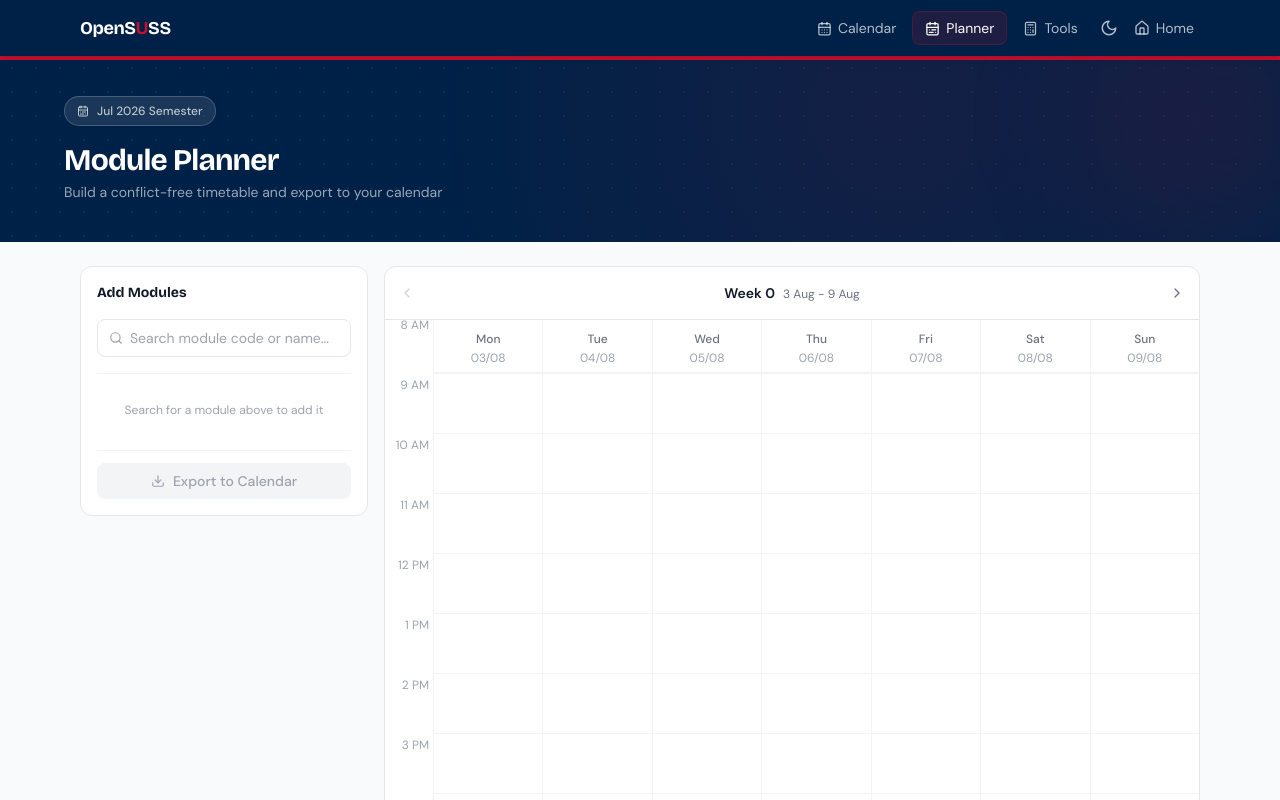
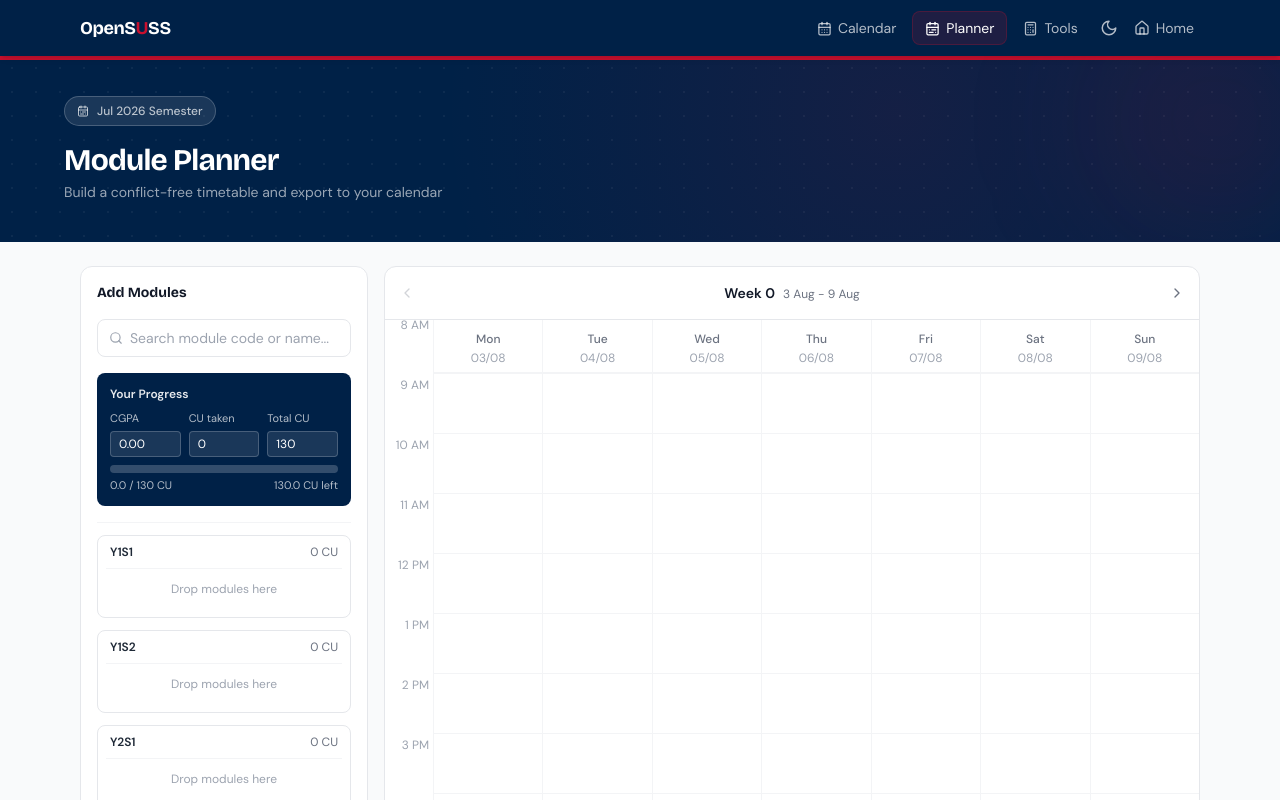
Before and after one commit to jungyongjy/opensuss, a React (Vite) app: page /planner in a window 1280 px wide. Shown: the top 800 px of the page. Built offline with nearby package versions, Linux system fonts and the light colour scheme.

Commit message:
feat: add semester-grouped planner modules with drag ordering

```diff
--- a/src/components/planner/SelectedModules.jsx
+++ b/src/components/planner/SelectedModules.jsx
@@ -1,21 +1,73 @@
-import { X, ChevronDown, Check } from 'lucide-react'
+import { X, ChevronDown, Check, GripVertical } from 'lucide-react'
 
-export default function SelectedModules({ modules, onRemove, onPickCRN }) {
-  if (modules.length === 0) {
-    return (
-      <p className="text-xs text-gray-400 dark:text-gray-500 text-center py-4">
-        Search for a module above to add it
-      </p>
-    )
+export default function SelectedModules({
+  modules,
+  semesters,
+  onRemove,
+  onPickCRN,
+  onMoveModule,
+  onAssignSemester,
+  onAddSemester,
+}) {
+  const bySemester = semesters.map(semester => ({
+    ...semester,
+    modules: modules.filter(m => m.semesterId === semester.id).sort((a, b) => (a.semesterOrder || 0) - (b.semesterOrder || 0)),
+  }))
+
+  function handleDropToSemester(e, semesterId) {
+    e.preventDefault()
+    const code = e.dataTransfer.getData('text/plain')
+    if (!code) return
+    onMoveModule(code, semesterId, null)
+  }
+
+  function handleDropToIndex(e, semesterId, targetIndex) {
+    e.preventDefault()
+    e.stopPropagation()
+    const code = e.dataTransfer.getData('text/plain')
+    if (!code) return
+    onMoveModule(code, semesterId, targetIndex)
   }
 
   return (
-    <ul className="flex flex-col gap-2">
-      {modules.map(({ courseCode, name, crn, color }) => (
+    <div className="flex flex-col gap-3">
+      {bySemester.map(({ id, label, modules: semesterModules }) => {
+        const semesterCU = semesterModules.reduce((sum, m) => sum + (m.cu || 0), 0)
+        return (
+          <section
+            key={id}
+            className="rounded-lg border border-gray-200 dark:border-gray-600 bg-white dark:bg-gray-700 p-2"
+            onDragOver={e => e.preventDefault()}
+            onDrop={e => handleDropToSemester(e, id)}
+          >
+            <div className="flex items-center justify-between px-1 pb-2 border-b border-gray-100 dark:border-gray-600">
+              <h3 className="text-xs font-semibold text-gray-800 dark:text-gray-100">{label}</h3>
+              <span className="text-xs text-gray-500 dark:text-gray-300">{semesterCU} CU</span>
+            </div>
+
+            {semesterModules.length === 0 ? (
+              <p className="text-xs text-gray-400 dark:text-gray-500 text-center py-3">Drop modules here</p>
+            ) : (
+              <ul className="mt-2 flex flex-col gap-2">
+                {semesterModules.map(({ courseCode, name, crn, color }, index) => (
                   <li
                     key={courseCode}
-          className="rounded-lg border border-gray-200 dark:border-gray-600 bg-white dark:bg-gray-700 p-2.5 flex items-start gap-2"
+                    draggable
+                    onDragStart={e => {
+                      e.dataTransfer.effectAllowed = 'move'
+                      e.dataTransfer.setData('text/plain', courseCode)
+                    }}
+                    onDragOver={e => e.preventDefault()}
+                    onDrop={e => handleDropToIndex(e, id, index)}
+                    className="rounded-lg border border-gray-200 dark:border-gray-600 bg-white dark:bg-gray-800 p-2.5 flex items-start gap-2"
                   >
+                    <button
+                      type="button"
+                      className="mt-0.5 shrink-0 text-gray-400 cursor-grab active:cursor-grabbing"
+                      aria-label={`Drag ${courseCode}`}
+                    >
+                      <GripVertical size={14} />
+                    </button>
                     <span className="mt-0.5 shrink-0 w-3 h-3 rounded-full" style={{ backgroundColor: color }} />
 
                     <div className="flex-1 min-w-0">
@@ -24,9 +76,10 @@ export default function SelectedModules({ modules, onRemove, onPickCRN }) {
                       </div>
                       {name && <p className="text-xs text-gray-500 dark:text-gray-400 truncate">{name}</p>}
 
+                      <div className="mt-1.5 flex flex-wrap items-center gap-1.5">
                         <button
                           onClick={() => onPickCRN(courseCode)}
-              className={`mt-1.5 inline-flex items-center gap-1 text-xs rounded px-2 py-0.5 transition-colors ${
+                          className={`inline-flex items-center gap-1 text-xs rounded px-2 py-0.5 transition-colors ${
                             crn
                               ? 'bg-green-50 dark:bg-green-900/20 text-green-700 dark:text-green-400 border border-green-200 dark:border-green-800'
                               : 'bg-amber-50 dark:bg-amber-900/20 text-amber-700 dark:text-amber-400 border border-amber-200 dark:border-amber-800 hover:bg-amber-100'
@@ -44,6 +97,19 @@ export default function SelectedModules({ modules, onRemove, onPickCRN }) {
                             </>
                           )}
                         </button>
+
+                        <select
+                          value={id}
+                          onChange={e => onAssignSemester(courseCode, e.target.value)}
+                          className="text-xs rounded border border-gray-200 dark:border-gray-600 bg-white dark:bg-gray-700 text-gray-700 dark:text-gray-200 px-1.5 py-0.5"
+                        >
+                          {semesters.map(sem => (
+                            <option key={sem.id} value={sem.id}>
+                              {sem.label}
+                            </option>
+                          ))}
+                        </select>
+                      </div>
                     </div>
 
                     <button
@@ -56,5 +122,21 @@ export default function SelectedModules({ modules, onRemove, onPickCRN }) {
                   </li>
                 ))}
               </ul>
+            )}
+          </section>
+        )
+      })}
+
+      {modules.length === 0 && (
+        <p className="text-xs text-gray-400 dark:text-gray-500 text-center py-2">Search for a module above to add it</p>
+      )}
+
+      <button
+        onClick={onAddSemester}
+        className="w-full rounded-lg border border-dashed border-gray-300 dark:border-gray-600 text-xs text-gray-500 dark:text-gray-300 py-2 hover:bg-gray-50 dark:hover:bg-gray-700 transition-colors"
+      >
+        + Add semester
+      </button>
+    </div>
   )
 }
--- a/src/data/links.js
+++ b/src/data/links.js
@@ -17,6 +17,7 @@ export const categories = [
       { name: 'Academic Calendar', description: 'Key dates, semester start and end, exam periods for all programmes', href: '/academic-calendar', internal: true, group: 'Shortcuts' },
       { name: 'Academic Tools', description: 'CGPA Simulator, OCAS Calculator — simulate grades and calculate scores', href: '/tools', internal: true, group: 'Shortcuts' },
       { name: 'iSmart-Guide', description: 'Digital textbooks and study guides for your courses', href: 'https://isg.suss.edu.sg/', portalPath: null, group: 'Shortcuts' },
+      { name: 'ADLeS', description: 'Access online learning support resources and services', href: 'https://adles.suss.edu.sg/', portalPath: null, group: 'Shortcuts' },
       { name: 'Canvas', description: 'Course materials, submissions, grades', href: 'https://canvas.suss.edu.sg', portalPath: null, group: 'Canvas' },
       { name: 'Canvas Calendar', description: 'Deadlines across all courses', href: 'https://canvas.suss.edu.sg/calendar', portalPath: null, group: 'Canvas' },
       { name: 'Canvas Inbox', description: 'Messages from tutors and lecturers', href: 'https://canvas.suss.edu.sg/conversations', portalPath: null, group: 'Canvas' },
--- a/src/pages/PlannerPage.jsx
+++ b/src/pages/PlannerPage.jsx
@@ -15,10 +15,29 @@ import eveningData from '../data/timetables/jul-2026-evening.json'
 import moduleData from '../data/timetables/BAS-MAJ1.json'
 import overridesCsv from '../data/timetables/BAS-MAJ1.overrides.csv?raw'
 
+function makeSemesterLabel(index) {
+  const year = Math.floor(index / 2) + 1
+  const sem = (index % 2) + 1
+  return `Y${year}S${sem}`
+}
+
+function createInitialSemesters(count = 8) {
+  return Array.from({ length: count }, (_, i) => ({ id: `sem-${i + 1}`, label: makeSemesterLabel(i) }))
+}
+
+function toNumber(value, fallback = 0) {
+  const n = Number(value)
+  return Number.isFinite(n) ? n : fallback
+}
+
 export default function PlannerPage() {
   const [selectedModules, setSelectedModules] = useState([])
   const [pickerTarget, setPickerTarget] = useState(null)
   const [gateTarget, setGateTarget] = useState(null)
+  const [semesters, setSemesters] = useState(() => createInitialSemesters())
+  const [currentCGPA, setCurrentCGPA] = useState('0.00')
+  const [cuTaken, setCuTaken] = useState('0')
+  const [totalCU, setTotalCU] = useState('130')
 
   useEffect(() => {
     document.title = 'Module Planner | OpenSUSS'
@@ -33,9 +52,30 @@ export default function PlannerPage() {
 
   const excludedCodes = selectedModules.map(m => m.courseCode)
 
+  const plannedCU = selectedModules.reduce((sum, m) => sum + (m.cu || 0), 0)
+  const totalCUValue = Math.max(toNumber(totalCU, 130), 1)
+  const completedPlusPlannedCU = Math.max(0, toNumber(cuTaken, 0)) + plannedCU
+  const cuLeft = Math.max(totalCUValue - completedPlusPlannedCU, 0)
+  const progressPercent = Math.min((completedPlusPlannedCU / totalCUValue) * 100, 100)
+
   function addModule(courseCode, name) {
+    const module = moduleData.find(m => m.code === courseCode)
+    const firstSemesterId = semesters[0]?.id || 'sem-1'
+    const semesterModules = selectedModules.filter(m => m.semesterId === firstSemesterId)
     const color = MODULE_COLORS[selectedModules.length % MODULE_COLORS.length]
-    setSelectedModules(prev => [...prev, { courseCode, name, crn: null, color, timetableEntry: null }])
+    setSelectedModules(prev => [
+      ...prev,
+      {
+        courseCode,
+        name,
+        crn: null,
+        color,
+        cu: module?.cu || 0,
+        semesterId: firstSemesterId,
+        semesterOrder: semesterModules.length,
+        timetableEntry: null,
+      },
+    ])
   }
 
   function handleAdd(courseCode, name) {
@@ -61,6 +101,63 @@ export default function PlannerPage() {
         m.courseCode === timetableEntry.courseCode ? { ...m, crn: timetableEntry.crn, timetableEntry } : m
       )
     )
+  }
+
+  function handleAddSemester() {
+    setSemesters(prev => {
+      const nextIndex = prev.length
+      return [...prev, { id: `sem-${nextIndex + 1}`, label: makeSemesterLabel(nextIndex) }]
+    })
+  }
+
+  function handleAssignSemester(courseCode, targetSemesterId) {
+    setSelectedModules(prev => {
+      const targetModules = prev
+        .filter(m => m.semesterId === targetSemesterId && m.courseCode !== courseCode)
+        .sort((a, b) => (a.semesterOrder || 0) - (b.semesterOrder || 0))
+
+      return prev.map(m => {
+        if (m.courseCode === courseCode) {
+          return { ...m, semesterId: targetSemesterId, semesterOrder: targetModules.length }
+        }
+        return m
+      })
+    })
+  }
+
+  function handleMoveModule(courseCode, targetSemesterId, targetIndex) {
+    setSelectedModules(prev => {
+      const moving = prev.find(m => m.courseCode === courseCode)
+      if (!moving) return prev
+
+      const buckets = {}
+      for (const sem of semesters) {
+        buckets[sem.id] = prev
+          .filter(m => m.semesterId === sem.id)
+          .sort((a, b) => (a.semesterOrder || 0) - (b.semesterOrder || 0))
+          .map(m => m.courseCode)
+      }
+
+      if (!buckets[targetSemesterId]) buckets[targetSemesterId] = []
+
+      for (const semId of Object.keys(buckets)) {
+        buckets[semId] = buckets[semId].filter(code => code !== courseCode)
+      }
+
+      const insertAt = targetIndex == null ? buckets[targetSemesterId].length : Math.min(Math.max(targetIndex, 0), buckets[targetSemesterId].length)
+      buckets[targetSemesterId].splice(insertAt, 0, courseCode)
+
+      const moduleMap = Object.fromEntries(prev.map(m => [m.courseCode, { ...m }]))
+      for (const [semId, codes] of Object.entries(buckets)) {
+        codes.forEach((code, index) => {
+          if (!moduleMap[code]) return
+          moduleMap[code].semesterId = semId
+          moduleMap[code].semesterOrder = index
+        })
+      }
+
+      return Object.values(moduleMap)
+    })
   }
 
   const pickerModule = pickerTarget ? selectedModules.find(m => m.courseCode === pickerTarget) : null
@@ -101,8 +198,52 @@ export default function PlannerPage() {
               excludedCodes={excludedCodes}
               onAdd={handleAdd}
             />
+            <div className="rounded-lg border border-navy/20 dark:border-blue-600/40 bg-navy dark:bg-gray-900 p-3 text-white">
+              <p className="text-xs font-semibold text-white/90">Your Progress</p>
+              <div className="mt-2 grid grid-cols-3 gap-2">
+                <label className="text-[11px] text-white/70">
+                  CGPA
+                  <input
+                    value={currentCGPA}
+                    onChange={e => setCurrentCGPA(e.target.value)}
+                    className="mt-1 w-full rounded border border-white/20 bg-white/10 px-2 py-1 text-xs text-white placeholder-white/50"
+                  />
+                </label>
+                <label className="text-[11px] text-white/70">
+                  CU taken
+                  <input
+                    value={cuTaken}
+                    onChange={e => setCuTaken(e.target.value)}
+                    className="mt-1 w-full rounded border border-white/20 bg-white/10 px-2 py-1 text-xs text-white placeholder-white/50"
+                  />
+                </label>
+                <label className="text-[11px] text-white/70">
+                  Total CU
+                  <input
+                    value={totalCU}
+                    onChange={e => setTotalCU(e.target.value)}
+                    className="mt-1 w-full rounded border border-white/20 bg-white/10 px-2 py-1 text-xs text-white placeholder-white/50"
+                  />
+                </label>
+              </div>
+              <div className="mt-2 h-2 rounded-full bg-white/20 overflow-hidden">
+                <div className="h-full bg-suss-red transition-all" style={{ width: `${progressPercent}%` }} />
+              </div>
+              <div className="mt-1 flex items-center justify-between text-[11px] text-white/70">
+                <span>{completedPlusPlannedCU.toFixed(1)} / {totalCUValue} CU</span>
+                <span>{cuLeft.toFixed(1)} CU left</span>
+              </div>
+            </div>
             <div className="border-t border-gray-100 dark:border-gray-700 pt-3">
-              <SelectedModules modules={selectedModules} onRemove={handleRemove} onPickCRN={setPickerTarget} />
+              <SelectedModules
+                modules={selectedModules}
+                semesters={semesters}
+                onRemove={handleRemove}
+                onPickCRN={setPickerTarget}
+                onMoveModule={handleMoveModule}
+                onAssignSemester={handleAssignSemester}
+                onAddSemester={handleAddSemester}
+              />
             </div>
             <div className="border-t border-gray-100 dark:border-gray-700 pt-3">
               <ICSExportButton modules={selectedModules} />
```
Lines whose indentation alone changed are shown as unchanged.
